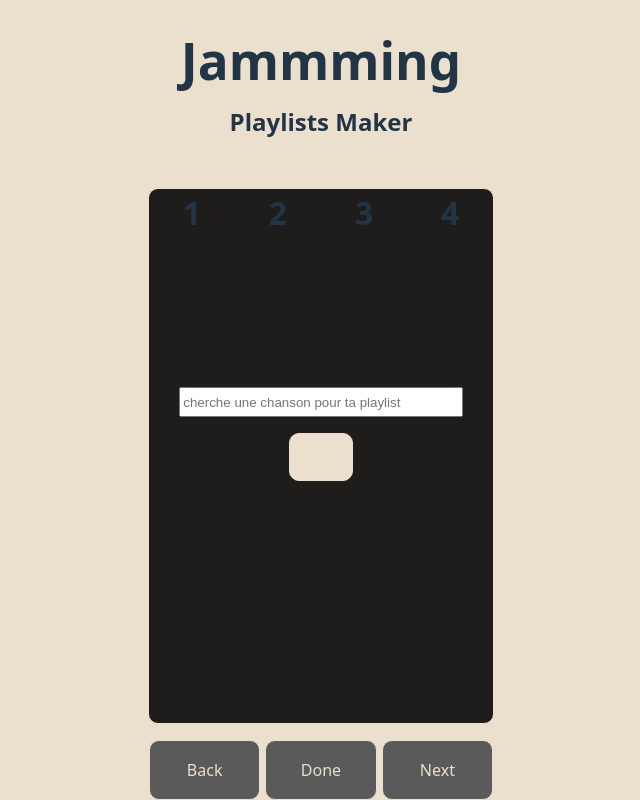
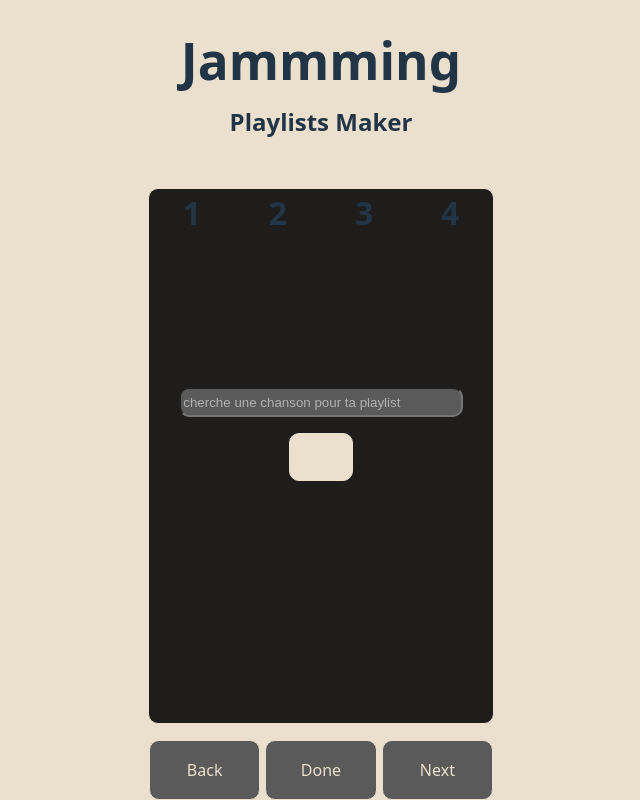
Before and after one commit to rjacqmotte/jammming, a React app: page / in a window 1280 px wide. Shown: the whole page, without its empty margins (319-959 px from the left). Built offline with nearby package versions, Linux system fonts and the light colour scheme; the HTML template or start-up script is replaced by a standard one.

Commit message:
css input

```diff
--- a/src/index.css
+++ b/src/index.css
@@ -39,6 +39,15 @@ h1 {
   line-height: 1.1;
 }
 
+input {
+  border-radius: var(--border-radius);
+  background-color: var(--color-secondary);
+}
+
+input::placeholder {
+  color: var(--color-tertary);
+}
+
 button {
   border-radius: var(--border-radius);
   border: 1px solid var(--color-text);
```
